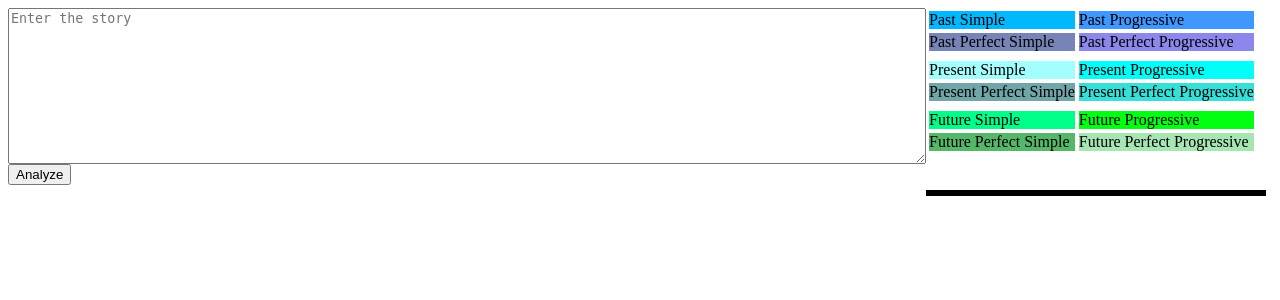
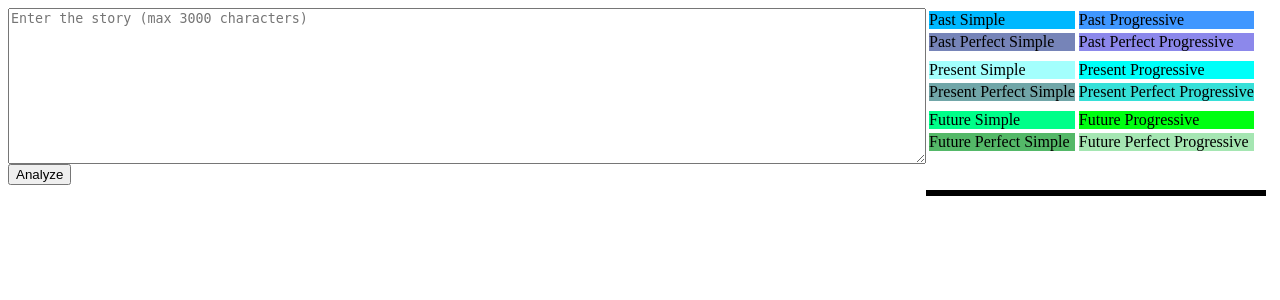
Before and after one commit to tranbaquang1708/VisualizingTimeandTense, a Flask app: page / in a window 1280 px wide. Shown: the top 300 px of the page. Run offline with Flask 2, Linux system fonts and the light colour scheme.

Commit message:
Add maximum characters

```diff
--- a/templates/home.html
+++ b/templates/home.html
@@ -6,7 +6,7 @@
 		<div class="input-and-annotate" style="width: 99.5%;">
 			<div class="input-form" style="width: 73%; float: left;">
 				<form action="" method="GET">
-					<textarea id="story" name="story" rows=10 placeholder="Enter the story" style="width: 100%">{% if story %}{{story}}{% endif %}</textarea><br>
+					<textarea id="story" name="story" rows=10 maxlength="3000" placeholder="Enter the story (max 3000 characters)" style="width: 100%">{% if story %}{{story}}{% endif %}</textarea><br>
 					<input type="submit" value="Analyze">
 			</div>
 			<div class="annotation" style="overflow: hidden;">
```
